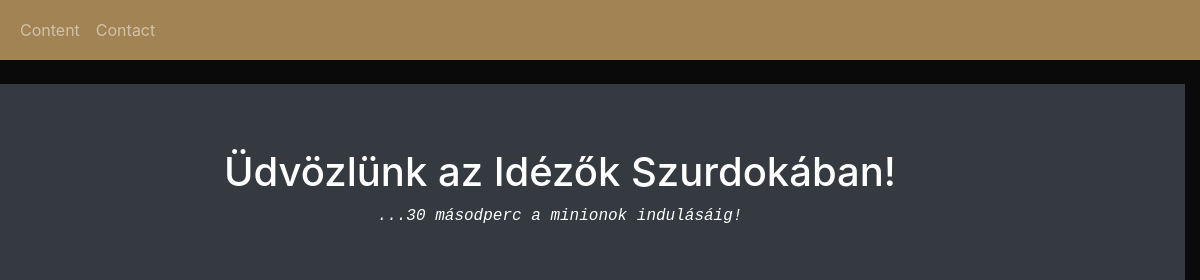
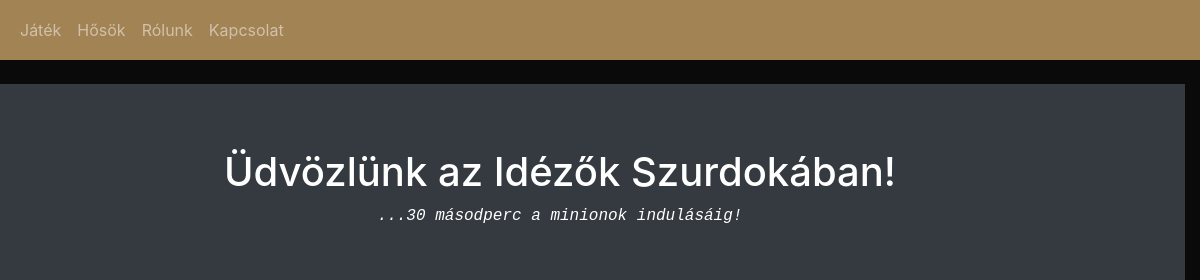
Before and after one commit to Vargadominikgabor/Rajongoi-oldal-9C-D, a plain HTML site: page index.html in a window 1280 px wide. Shown: the top 280 px of the page, 80-1280 px from the left. Drawn offline with nearby package versions, Linux system fonts and the light colour scheme.

Commit message:
**index_update.html** Fixes #51 frissítés megvan

```diff
--- a/index.html
+++ b/index.html
@@ -57,10 +57,16 @@
         <div class="collapse navbar-collapse" id="collapsibleNavbar">
             <ul class="navbar-nav">
                 <li class="nav-item">
-                    <a class="nav-link" href="#" onclick="$('#mainContainer').load('content.html');">Content</a>
+                    <a class="nav-link" href="#" onclick="$('#mainContainer').load('content.html');">Játék</a>
                 </li>
                 <li class="nav-item">
-                    <a class="nav-link" href="#" onclick="$('#mainContainer').load('contact.html');">Contact</a>
+                    <a class="nav-link" href="#" onclick="$('#mainContainer').load('Hösök.html');">Hősök</a>
+                </li>
+                <li class="nav-item">
+                    <a class="nav-link" href="#" onclick="$('#mainContainer').load('contact.html');">Rólunk</a>
+                </li>
+                <li class="nav-item">
+                    <a class="nav-link" href="#" onclick="$('#mainContainer').load('urlap.html');">Kapcsolat</a>
                 </li>
             </ul>
         </div>
```
